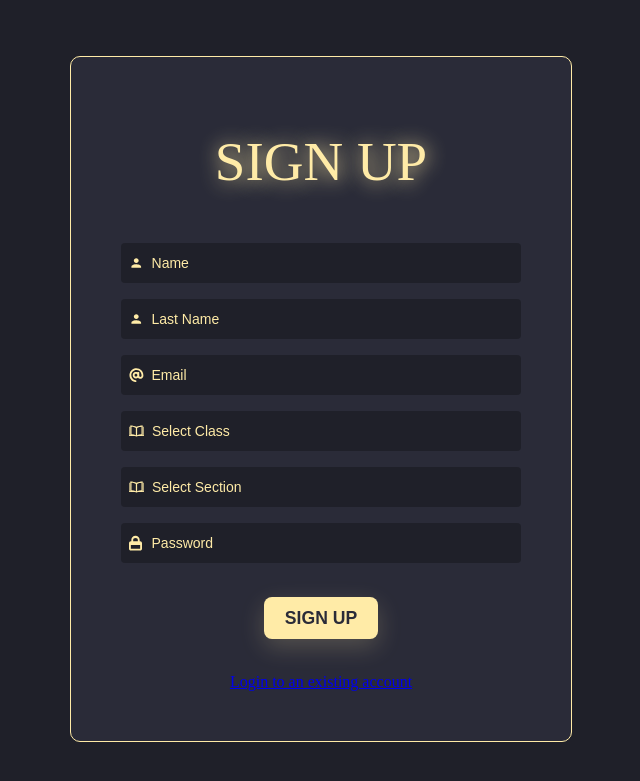
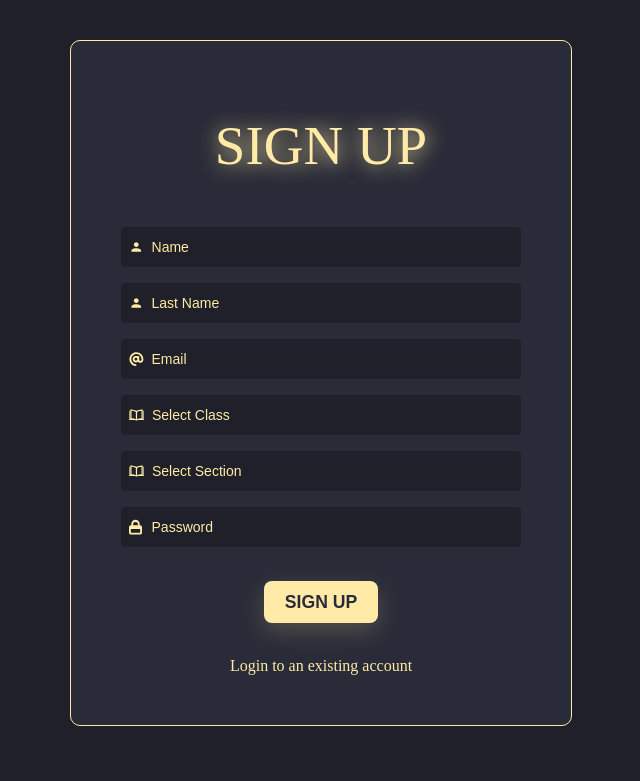
Before and after one commit to MrTBK/9arini, a PHP site: page /html/signin.html in a window 1280 px wide. Shown: the top 781 px of the page, without its empty margins (319-959 px from the left). Run offline with PHP 8.4, Linux system fonts and the light colour scheme.

Commit message:
Update signin.css

```diff
--- a/css/signin.css
+++ b/css/signin.css
@@ -10,7 +10,7 @@ body {
   padding-right: 50px;
   padding-left: 50px;
   padding-bottom: 50px;
-  margin-top: 7vh;
+  margin-top: 5vh;
   text-align: center;
   background: var(--bg-col);
   border-radius: 10px;
@@ -143,3 +143,7 @@ option {
   background-color: var(--bg-field);
   color: var(--main-col);
 }
+a {
+  color: #ffeba7;
+  text-decoration: none;
+}
```
